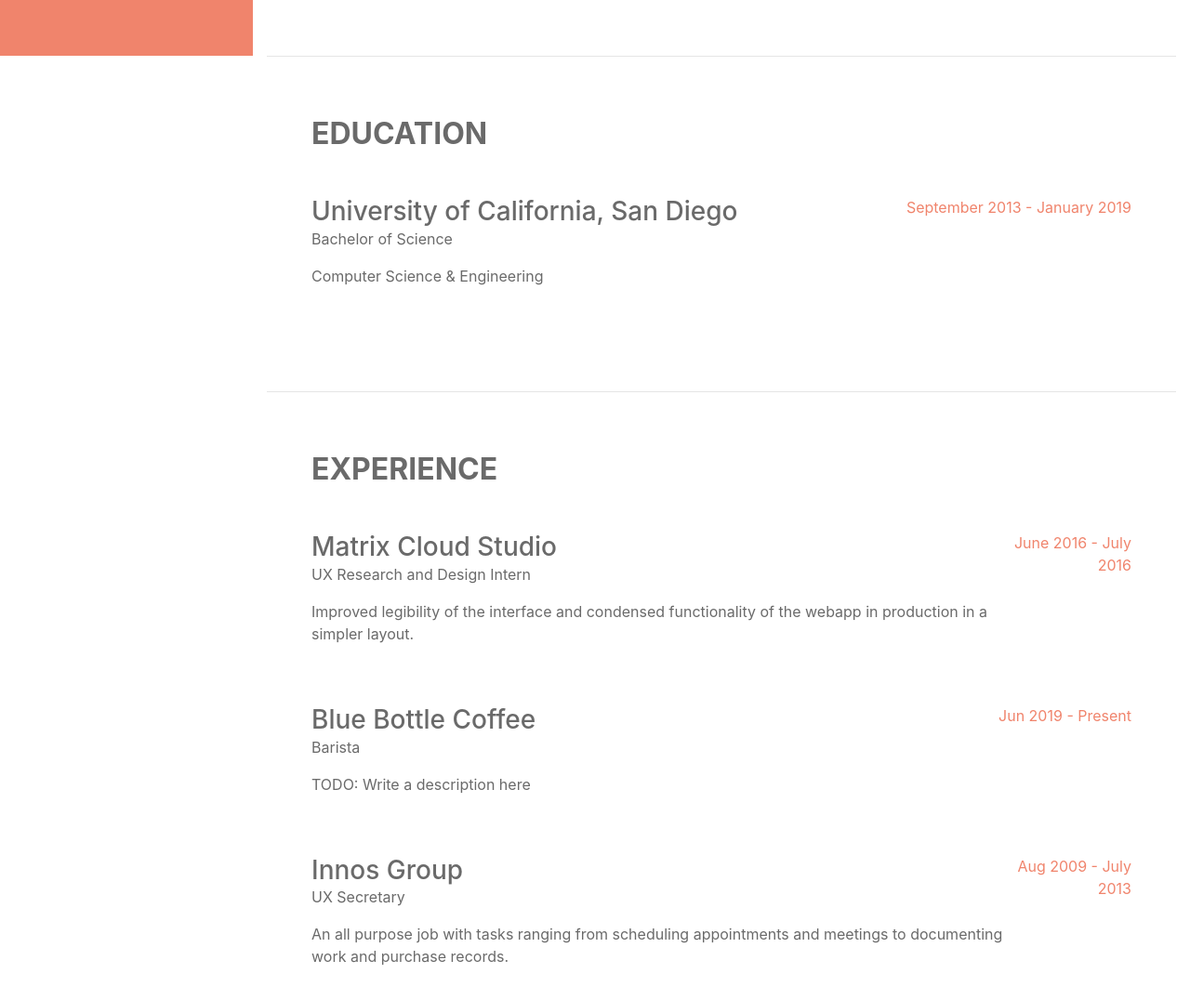
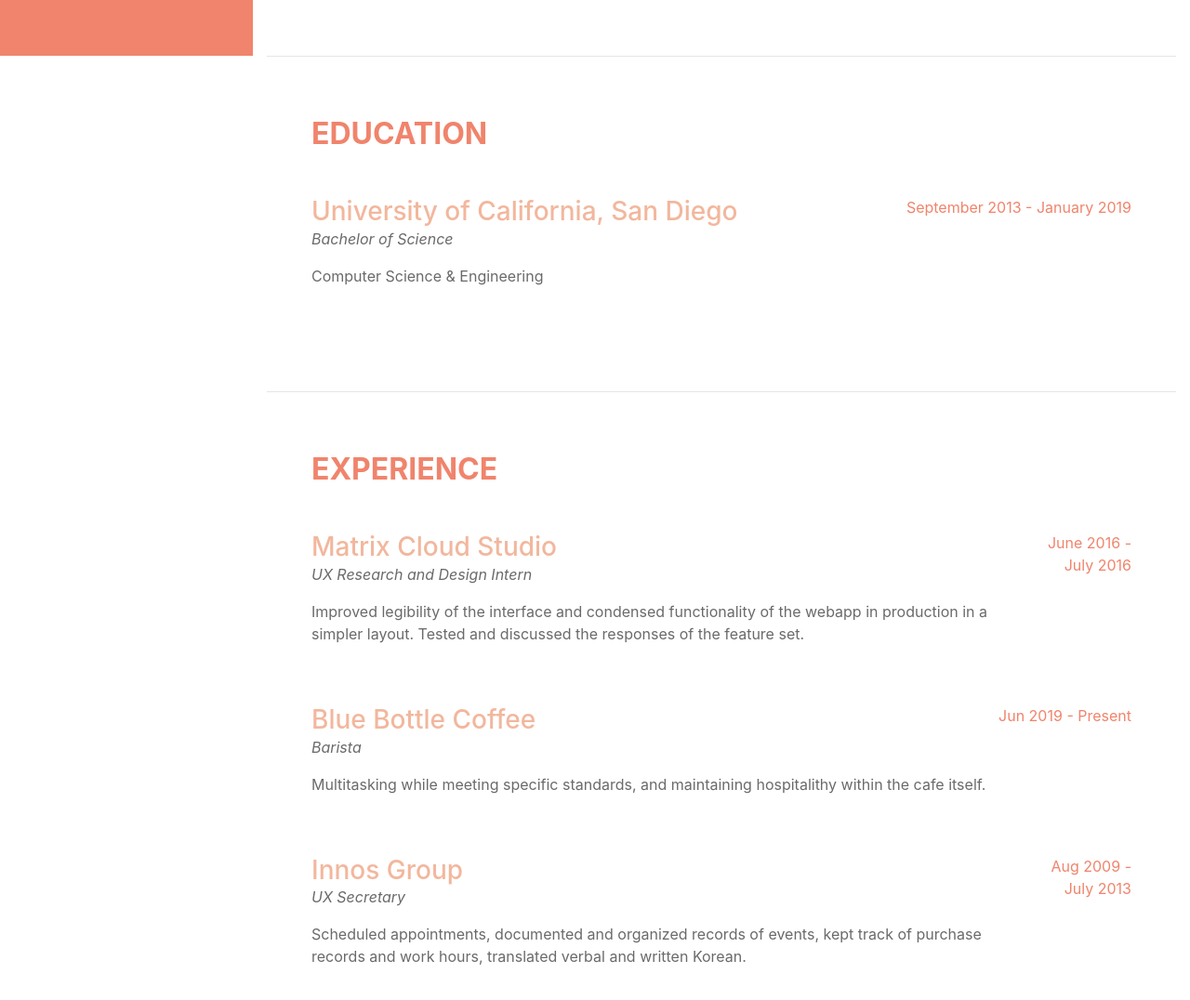
Before and after one commit to Cecility/cecility.github.io-https-pages.github.com-, a plain HTML site: page index.html in a window 1280 px wide. Shown: the part 740-1816 px from the top of the page at 93% size. Drawn offline with nearby package versions, Linux system fonts and the light colour scheme.

Commit message:
Updated profile pic and colors

```diff
--- a/index.html
+++ b/index.html
@@ -20,7 +20,7 @@
 
             <!-- New Side bar -->
             <nav class="navbar navbar-expand-lg navbar-dark bgDark fixed-top" id="sideNav" style="background-color: #f0846c;">
-            <a class="navbar-brand js-scroll-trigger" href="#page-top">
+            <a class="navbar-brand js-scroll-trigger" href="#about">
               <span class="d-block d-lg-none">Hansol You</span>
               <span class="d-none d-lg-block">
                 <img class="img-fluid img-profile rounded-circle mx-auto mb-2" src="public/img/profilePic.png" alt="profilePic">
@@ -74,11 +74,11 @@
                 <!-- Education -->
                 <section class="p-3 p-lg-5 d-flex align-items-center" id="education">
                   <div class="w-100">
-                    <h2 class="mb-5 boldUpper">Education</h2>
+                    <h2 class="mb-5 boldUpper colorDark">Education</h2>
                     <div class="mb-5 d-flex flex-column flex-md-row justify-content-between">
                       <div>
-                        <h3 class="mb-0">University of California, San Diego</h3>
-                        <div class="subheading mb-3">Bachelor of Science</div>
+                        <h3 class="mb-0 colorPrimary2">University of California, San Diego</h3>
+                        <div class="subheading mb-3"><em>Bachelor of Science</em></div>
                         <div>Computer Science & Engineering</div>
                       </div>
                       <div class="text-md-right">
@@ -93,13 +93,13 @@
                 <!-- Experiences -->
                 <section class="resume-section p-3 p-lg-5 d-flex justify-content-center" id="experience">
                   <div class="w-100">
-                    <h2 class="mb-5 boldUpper">Experience</h2>
+                    <h2 class="mb-5 boldUpper colorDark">Experience</h2>
 
                     <div class="resume-item d-flex flex-column flex-md-row justify-content-between mb-5">
                       <div class="resume-content">
-                        <h3 class="mb-0">Matrix Cloud Studio</h3>
-                        <div class="subheading mb-3">UX Research and Design Intern</div>
-                        <p>Improved legibility of the interface and condensed functionality of the webapp in production in a simpler layout. </p>
+                        <h3 class="mb-0 colorPrimary2">Matrix Cloud Studio</h3>
+                        <div class="subheading mb-3"><em>UX Research and Design Intern</em></div>
+                        <p> Improved legibility of the interface and condensed functionality of the webapp in production in a simpler layout. Tested and discussed the responses of the feature set.</p>
                       </div>
                       <div class="resume-date text-md-right">
                         <span class="colorDark">June 2016 - July 2016</span>
@@ -108,9 +108,9 @@
 
                     <div class="resume-item d-flex flex-column flex-md-row justify-content-between mb-5">
                       <div class="resume-content">
-                        <h3 class="mb-0">Blue Bottle Coffee</h3>
-                        <div class="subheading mb-3">Barista</div>
-                        <p>TODO: Write a description here</p>
+                        <h3 class="mb-0 colorPrimary2">Blue Bottle Coffee</h3>
+                        <div class="subheading mb-3"><em>Barista</em></div>
+                        <p>Multitasking while meeting specific standards, and maintaining hospitalithy within the cafe itself.</p>
                       </div>
                       <div class="resume-date text-md-right">
                         <span class="colorDark">Jun 2019 - Present</span>
@@ -119,9 +119,9 @@
 
                     <div class="resume-item d-flex flex-column flex-md-row justify-content-between mb-5">
                       <div class="resume-content">
-                        <h3 class="mb-0">Innos Group</h3>
-                        <div class="subheading mb-3">UX Secretary</div>
-                        <p>An all purpose job with tasks ranging from scheduling appointments and meetings to documenting work and purchase records.</p>
+                        <h3 class="mb-0 colorPrimary2">Innos Group</h3>
+                        <div class="subheading mb-3"><em>UX Secretary</em></div>
+                        <p>Scheduled appointments, documented and organized records of events, kept track of purchase records and work hours, translated verbal and written Korean.</p>
                       </div>
                       <div class="resume-date text-md-right">
                         <span class="colorDark">Aug 2009 - July 2013</span>
--- a/public/css/index.css
+++ b/public/css/index.css
@@ -33,7 +33,7 @@ a:hover{
 
 a:active{
     text-decoration: none;
-    color:#fcd1c7;
+    color:#f2b79d;
 }
 
 
@@ -56,6 +56,10 @@ a:active{
 
 .colorPrimary{
     color: #fcd1c7;
+}
+
+.colorPrimary2{
+    color: #f2b79d;
 }
 
 .colorDark{
@@ -90,6 +94,7 @@ a:active{
     font-weight: bold;
     text-transform: uppercase;
 }
+
 
 /* sidebar*/
 #profilePic{
```
Also changed, not shown: public/img/profilePic.png, public/img/profilePic2.png (added).
